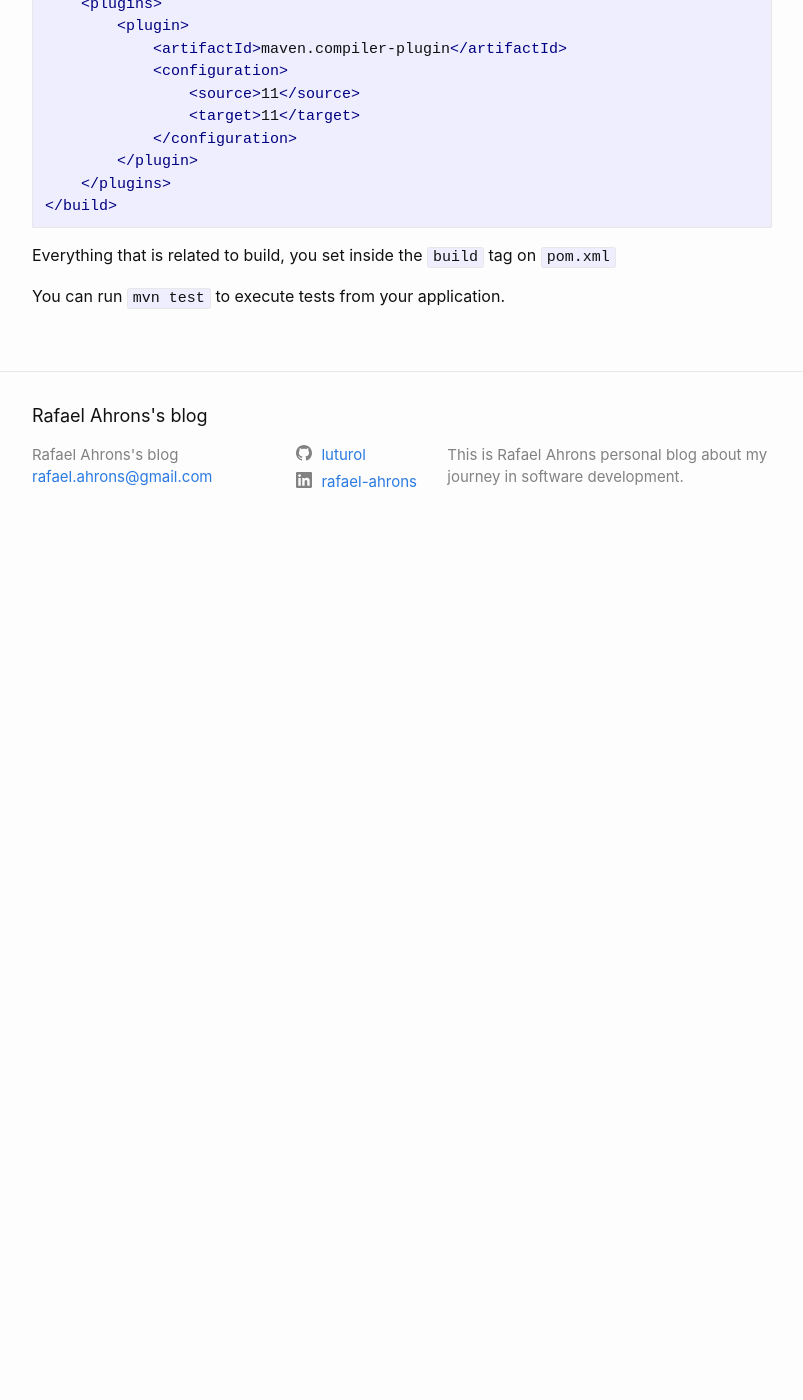
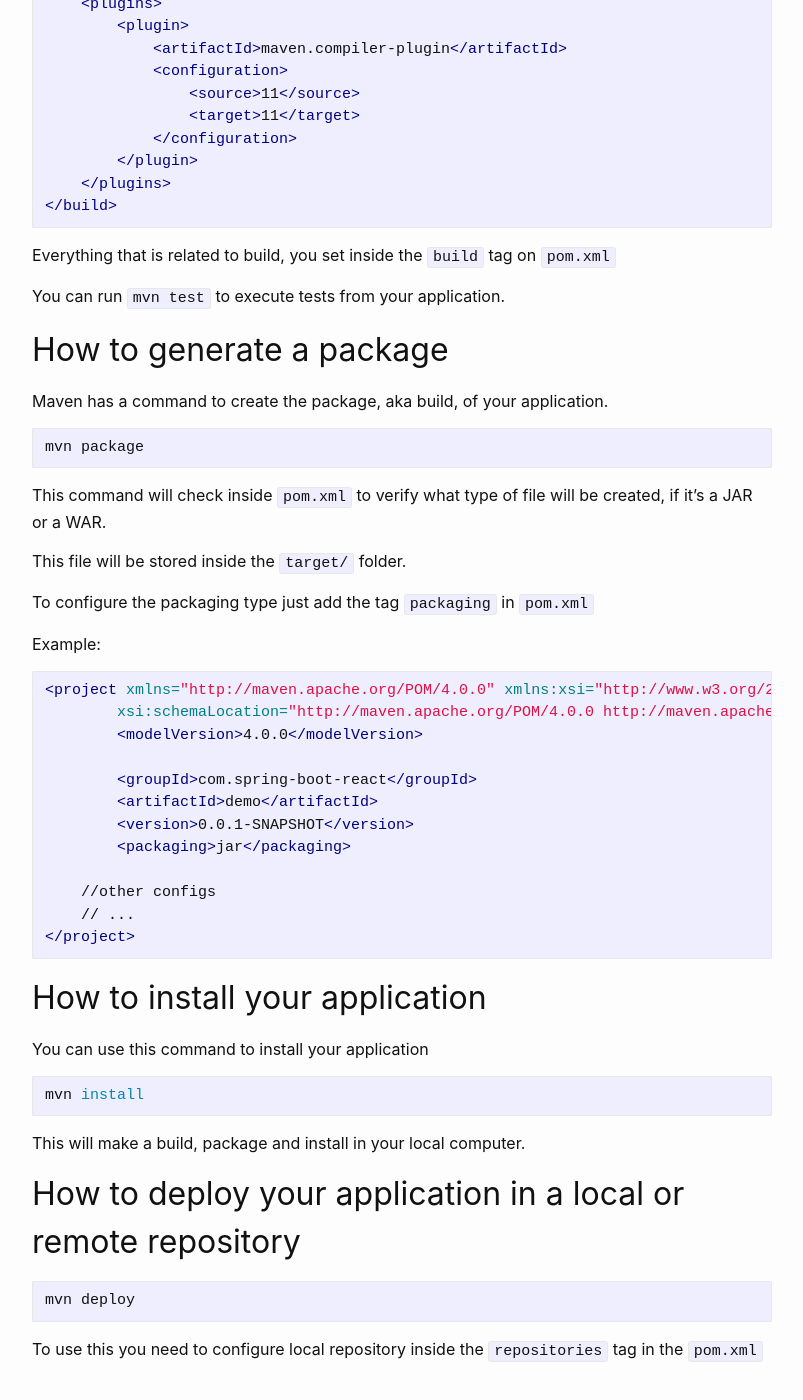
Before and after one commit to luturol/luturol.github.io, a Jekyll site: the page built from _posts/2022-05-10-How-to-use-Maven.md, in a window 1280 px wide and 1400 px high, scrolled down 3374 px. Shown: the whole window, without its empty margins (238-1041 px from the left). Built offline with Jekyll 4.4.1, drawn with Linux system fonts in a browser that asks for light colours; before the commit the page ends 3928 px from its top, so only the background shows below that.

Commit message:
Add packaging, install and deploy

````diff
--- a/_posts/2022-05-10-How-to-use-Maven.md
+++ b/_posts/2022-05-10-How-to-use-Maven.md
@@ -174,3 +174,52 @@ If it result on a error saying that you are using the wrong JAVA version, then y
 Everything that is related to build, you set inside the ```build``` tag on ```pom.xml```
 
 You can run ```mvn test``` to execute tests from your application.
+
+## How to generate a package
+
+Maven has a command to create the package, aka build, of your application.
+
+```bash
+mvn package
+```
+
+This command will check inside ```pom.xml``` to verify what type of file will be created, if it's a JAR or a WAR.
+
+This file will be stored inside the ```target/``` folder.
+
+To configure the packaging type just add the tag ```packaging``` in ```pom.xml```
+
+Example:
+
+```xml
+<project xmlns="http://maven.apache.org/POM/4.0.0" xmlns:xsi="http://www.w3.org/2001/XMLSchema-instance"
+	xsi:schemaLocation="http://maven.apache.org/POM/4.0.0 http://maven.apache.org/xsd/maven-4.0.0.xsd">
+	<modelVersion>4.0.0</modelVersion>
+
+	<groupId>com.spring-boot-react</groupId>
+	<artifactId>demo</artifactId>
+	<version>0.0.1-SNAPSHOT</version>
+	<packaging>jar</packaging>
+
+    //other configs
+    // ...
+</project>
+```
+
+## How to install your application
+
+You can use this command to install your application
+
+```bash
+mvn install
+```
+
+This will make a build, package and install in your local computer.
+
+## How to deploy your application in a local or remote repository
+
+```bash
+mvn deploy
+```
+
+To use this you need to configure local repository inside the ```repositories``` tag in the ```pom.xml```
````
